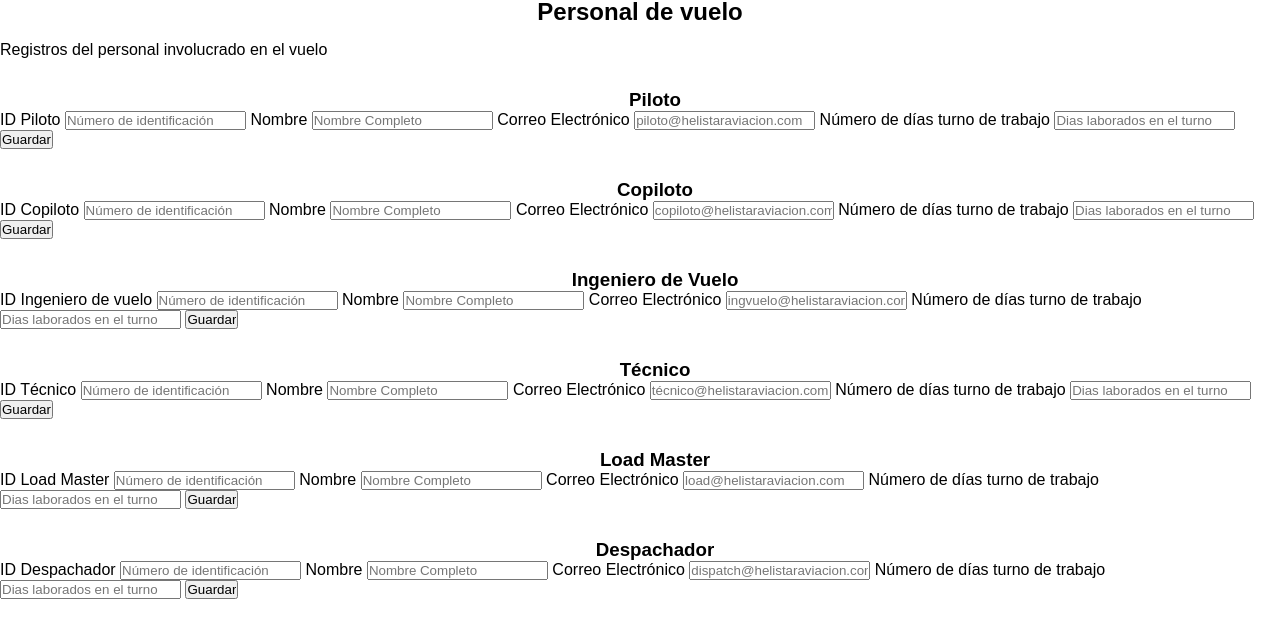
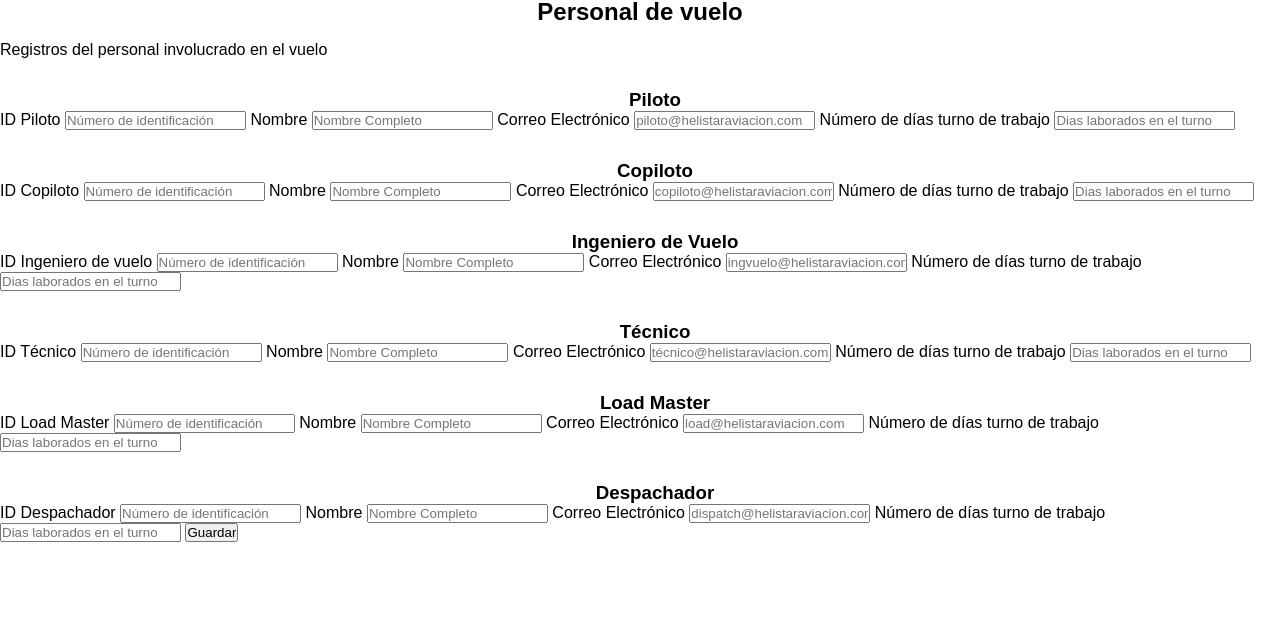
Before and after one commit to amgarciap/RISK-OPERATIONAL-REPORT, a plain HTML site: page log.html in a window 1280 px wide. Shown: the part 135-772 px from the top of the page. Drawn offline with Linux system fonts and the light colour scheme.

Commit message:
changes helistar

```diff
--- a/log.html
+++ b/log.html
@@ -39,7 +39,6 @@
                 <label for="shift" class="label">Número de días turno de trabajo</label>
                 <input type="number" id="shift" placeholder="Dias laborados en el turno" class="input input-id">
 
-                <input type="submit" value="Guardar" class="primary-button login-button">
             </form>
 
             <h3>Copiloto</h3>
@@ -56,7 +55,6 @@
                 <label for="shift" class="label">Número de días turno de trabajo</label>
                 <input type="number" id="shift" placeholder="Dias laborados en el turno" class="input input-id">
 
-                <input type="submit" value="Guardar" class="primary-button login-button">
             </form>
 
             <h3>Ingeniero de Vuelo</h3>
@@ -73,7 +71,6 @@
                 <label for="shift" class="label">Número de días turno de trabajo</label>
                 <input type="number" id="shift" placeholder="Dias laborados en el turno" class="input input-id">
 
-                <input type="submit" value="Guardar" class="primary-button login-button">
             </form>
 
             <h3>Técnico</h3>
@@ -90,7 +87,6 @@
                 <label for="shift" class="label">Número de días turno de trabajo</label>
                 <input type="number" id="shift" placeholder="Dias laborados en el turno" class="input input-id">
 
-                <input type="submit" value="Guardar" class="primary-button login-button">
             </form>
 
             <h3>Load Master</h3>
@@ -107,7 +103,6 @@
                 <label for="shift" class="label">Número de días turno de trabajo</label>
                 <input type="number" id="shift" placeholder="Dias laborados en el turno" class="input input-id">
 
-                <input type="submit" value="Guardar" class="primary-button login-button">
             </form>
 
             <h3>Despachador</h3>
```
